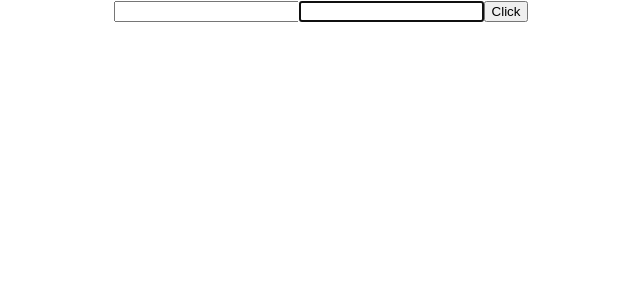
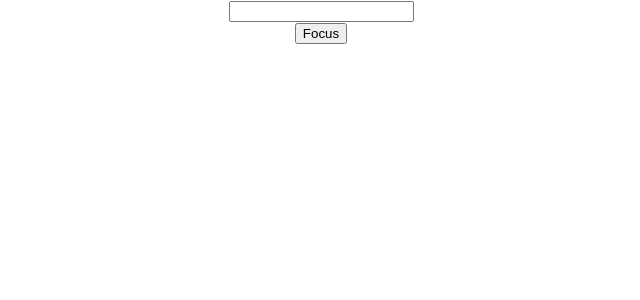
Before and after one commit to kishorvalgen/helloworld, a React (Create React App) app: page / in a window 1280 px wide. Shown: the top 300 px of the page, without its empty margins (319-959 px from the left). Built offline with nearby package versions, Linux system fonts and the light colour scheme.

Commit message:
Chapter - 29 - Refs with Class Components

```diff
--- a/src/App.js
+++ b/src/App.js
@@ -1,13 +1,12 @@
 import React, { Component } from "react";
 import "./App.css";
-
-import RefComp from "./components/RefComp";
+import FocusInput from "./components/FocusInput";
 
 class App extends Component {
   render() {
     return (
       <div className="App">
-        <RefComp/>
+        <FocusInput/>
       </div>
     );
   }
--- /dev/null
+++ b/src/components/FocusInput.js
@@ -0,0 +1,24 @@
+import React, { Component } from 'react'
+import Input from './Input'
+
+class FocusInput extends Component {
+    constructor(props) {
+        super(props)
+        this.componentRef = React.createRef()
+    }
+
+    clickHandler = () => {
+        this.componentRef.current.focusInput()
+    }
+
+    render() {
+        return (
+            <div>
+                <Input ref={this.componentRef}/>
+                <button onClick={this.clickHandler}>Focus</button>
+            </div>
+        )
+    }
+}
+
+export default FocusInput
--- /dev/null
+++ b/src/components/Input.js
@@ -0,0 +1,22 @@
+import React, { Component } from 'react'
+
+class Input extends Component {
+    constructor(props) {
+        super(props)
+        this.inputRef = React.createRef()
+    }
+
+    focusInput(){
+        this.inputRef.current.focus()
+    }
+
+    render() {
+        return (
+            <div>
+                <input type="text" ref={this.inputRef}/>
+            </div>
+        )
+    }
+}
+
+export default Input
```
